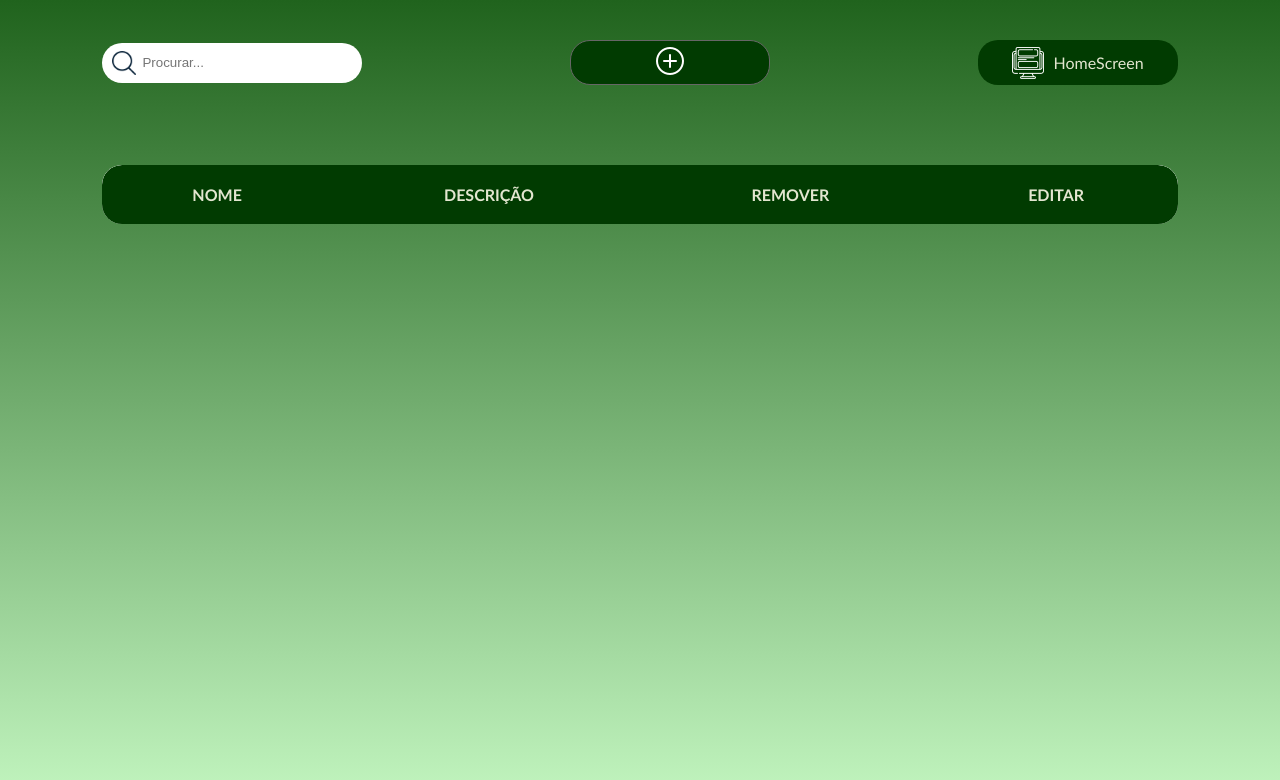
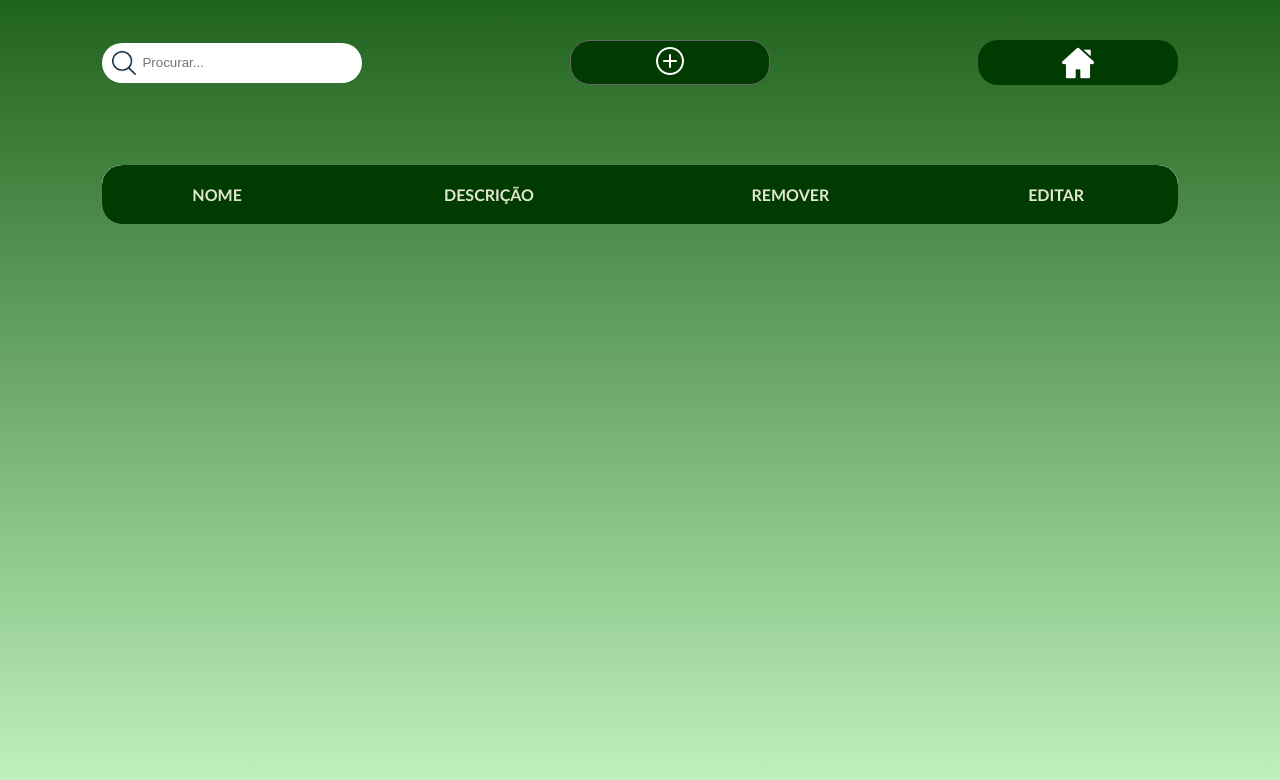
Before and after one commit to jonatasfbastos/sgif_frontend, a plain HTML site: page br.com.ifba.funcaotecnicoadministrativo/funcaotecnicoadm.html in a window 1280 px wide. Drawn offline with Linux system fonts and the light colour scheme; no server answers.

Commit message:
Alterando coluna de busca e ícone para homescreen

```diff
--- a/br.com.ifba.funcaotecnicoadministrativo/funcaotecnicoadm.html
+++ b/br.com.ifba.funcaotecnicoadministrativo/funcaotecnicoadm.html
@@ -15,8 +15,7 @@
                     <img src="../images/botao-adicionar2.png" alt="Ícone do sinal de soma." title="Adicionar">
                 </button>
                 <a href="../br.com.ifba.homescreen/homescreen.html" id="btn-home-screen">
-                    <img src="../images/homescreen3.png" alt="Ícone representando a HomeScreen.">
-                    <p>HomeScreen</p>
+                    <img src="../images/casa.png" alt="Ícone de uma casa para representar a HomeScreen.">
                 </a>
             </header>
 
--- a/br.com.ifba.funcaotecnicoadministrativo/funcaotecnicoadm.js
+++ b/br.com.ifba.funcaotecnicoadministrativo/funcaotecnicoadm.js
@@ -170,7 +170,7 @@ inputBuscar.addEventListener("keyup", () => {
     const linhas = corpoTabela.getElementsByTagName("tr");
 
     for(let i = 0; i < linhas.length; i++) {
-        const colunaTexto = linhas[i].getElementsByTagName("td")[1].innerText;
+        const colunaTexto = linhas[i].getElementsByTagName("td")[0].innerText;
         if (colunaTexto.toLowerCase().includes(busca)) {
             linhas[i].style.display = "";
         } else {
```
